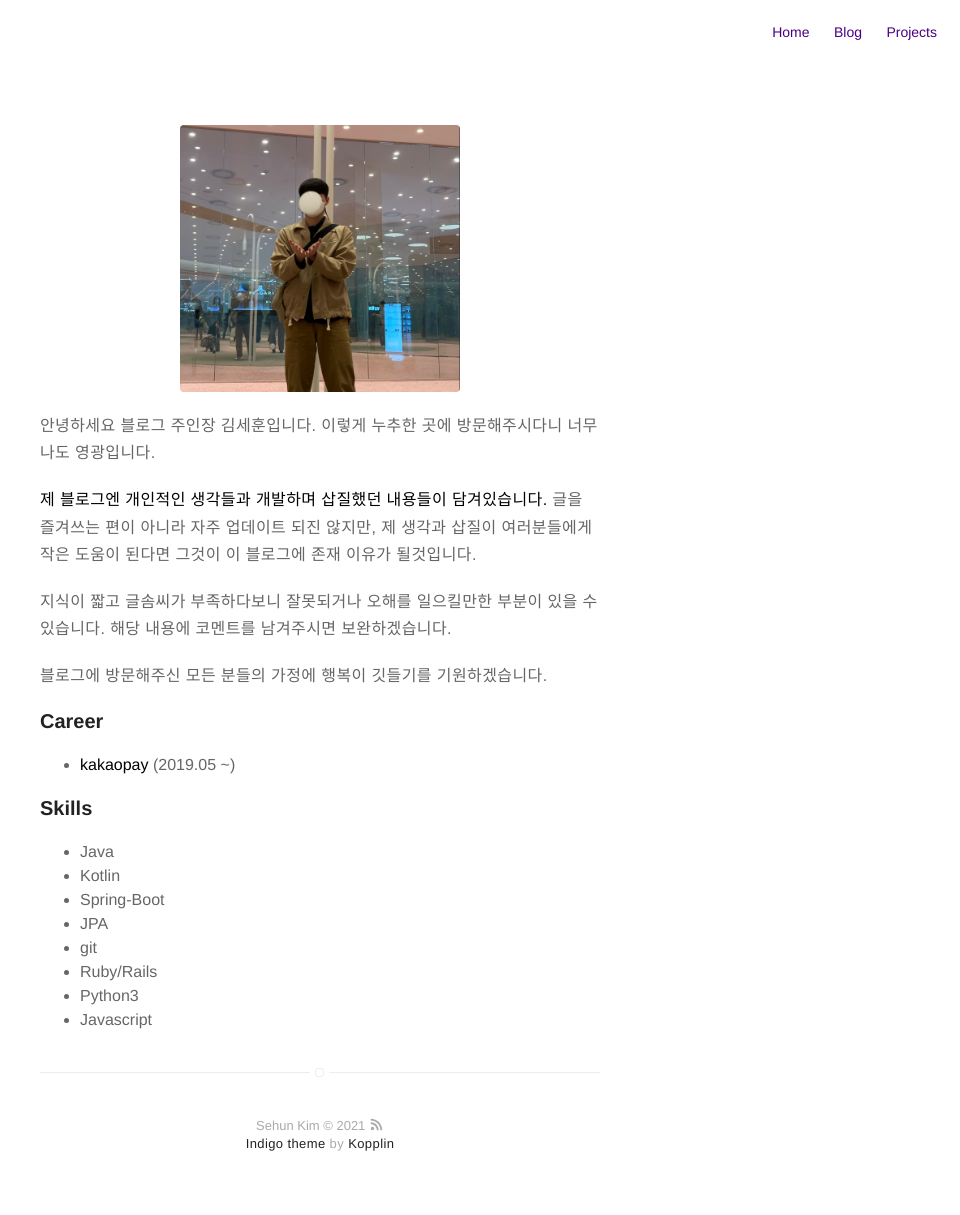
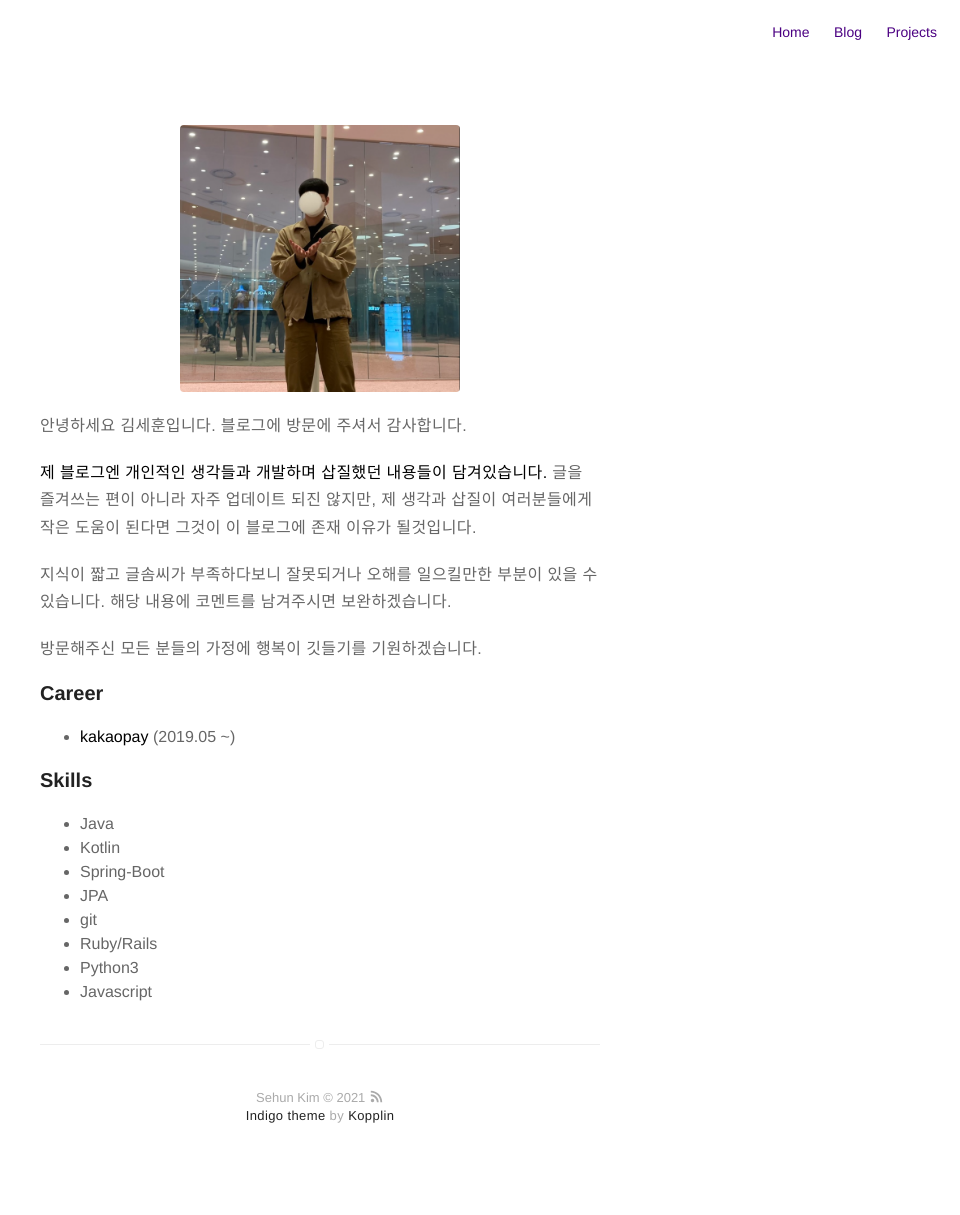
Before and after one commit to Sehun-Kim/blog, a Jekyll site: the page built from about.md, in a window 1280 px wide. Shown: the whole page, without its empty margins (320-1280 px from the left). Built offline with Jekyll 4.4.1, drawn with Linux system fonts in a browser that asks for light colours; after the commit the page ends 1187 px from its top, so only the background shows below that.

```diff
--- a/about.md
+++ b/about.md
@@ -5,15 +5,15 @@ layout: page
 ![Profile Image]({{ site.url }}/{{ site.picture }})
 
 
-안녕하세요 블로그 주인장 김세훈입니다.
-이렇게 누추한 곳에 방문해주시다니 너무나도 영광입니다.
+안녕하세요 김세훈입니다.
+블로그에 방문에 주셔서 감사합니다.
 
 **제 블로그엔 개인적인 생각들과 개발하며 삽질했던 내용들이 담겨있습니다.**
 글을 즐겨쓰는 편이 아니라 자주 업데이트 되진 않지만, 제 생각과 삽질이 여러분들에게 작은 도움이 된다면 그것이 이 블로그에 존재 이유가 될것입니다.
 
 지식이 짧고 글솜씨가 부족하다보니 잘못되거나 오해를 일으킬만한 부분이 있을 수 있습니다. 해당 내용에 코멘트를 남겨주시면 보완하겠습니다.
 
-블로그에 방문해주신 모든 분들의 가정에 행복이 깃들기를 기원하겠습니다.
+방문해주신 모든 분들의 가정에 행복이 깃들기를 기원하겠습니다.
 
 
 ### Career
```
Also changed, not shown: _posts/2018-09-30-OOP.markdown (+5 -5 lines), _posts/2021-10-21-mind3.markdown (added, +60 -0 lines), assets/images/onboarding.png (added).
